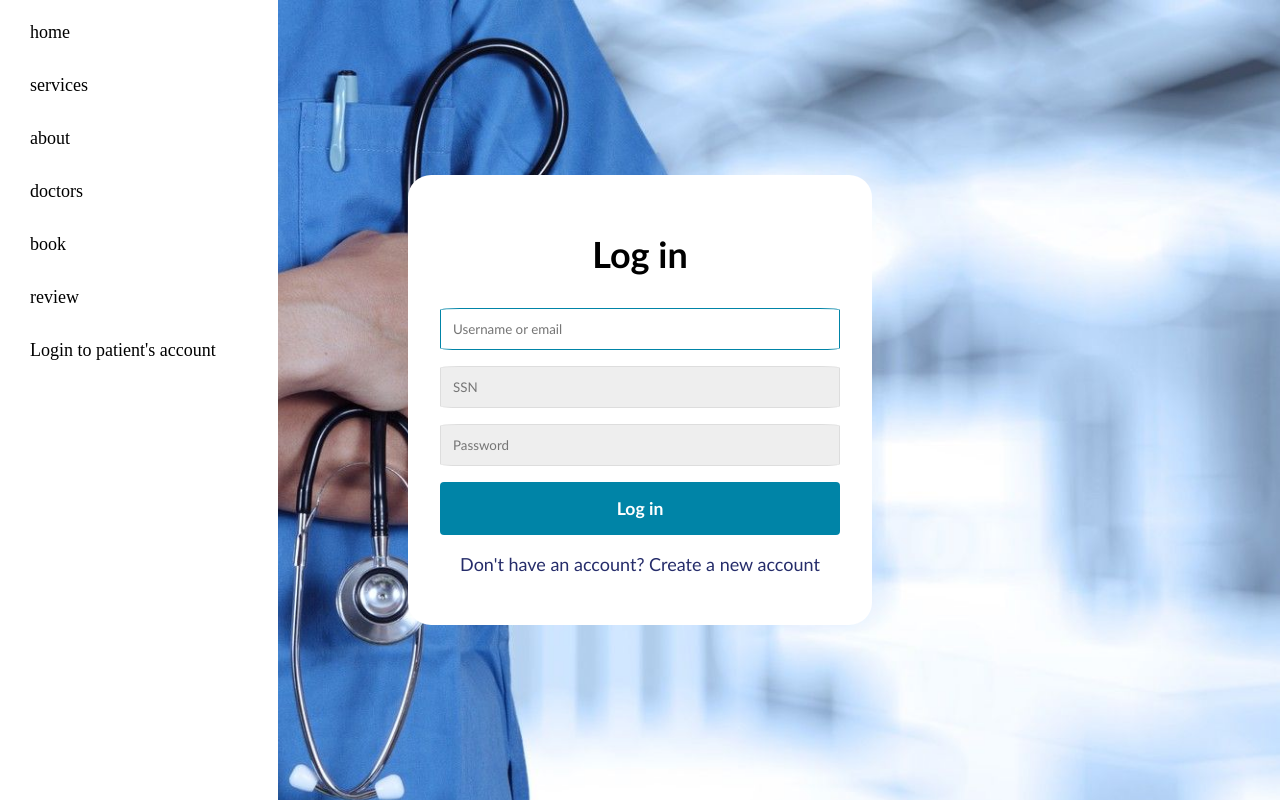
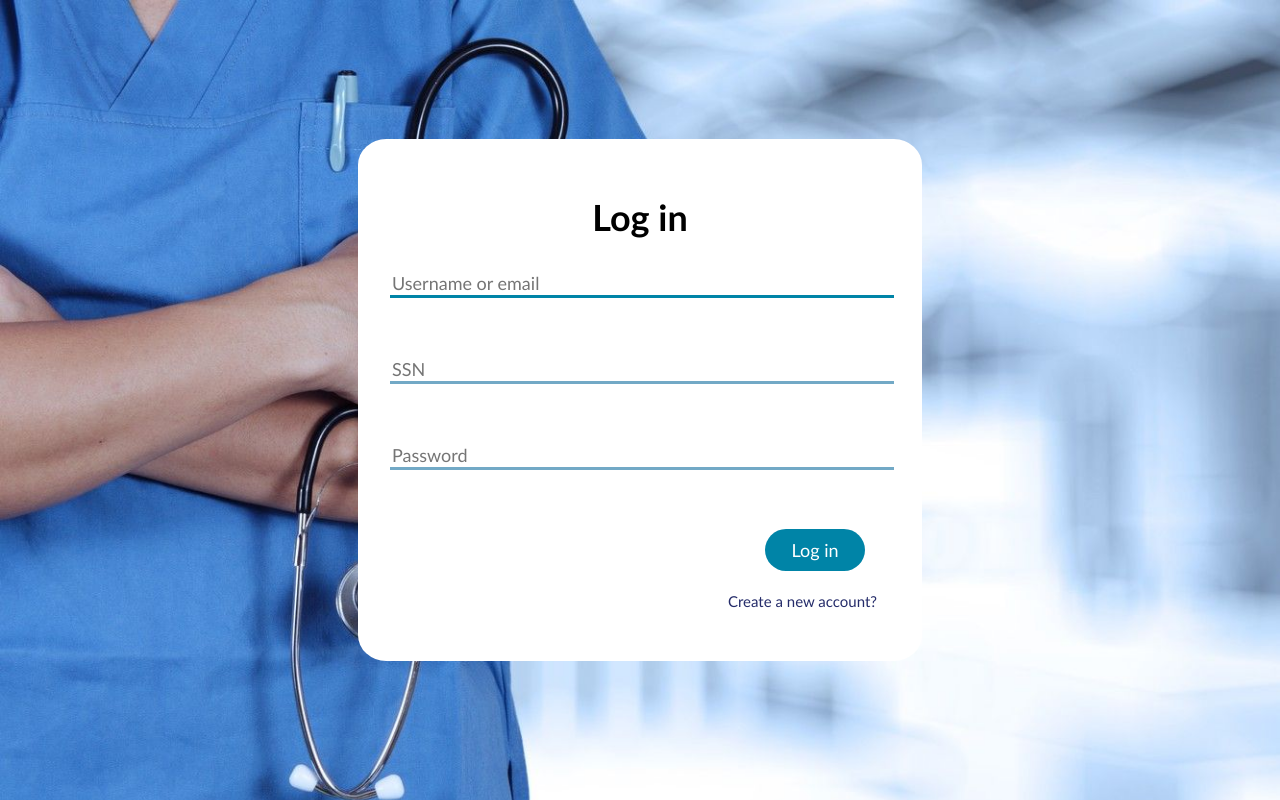
Before and after one commit to AnasHoneini/COE418_DB_Project, a Flask app: page /login in a window 1280 px wide. Run offline with Flask 2, Linux system fonts and the light colour scheme.

Commit message:
changes to forms

```diff
--- a/Server/app/static/css/form.css
+++ b/Server/app/static/css/form.css
@@ -6,8 +6,6 @@ body {
     --color-primary: #0084a7;
     --color-primary-dark:  #0a234c;
     --color-secondary: #72a9c6;
-    --color-error: #cc3333;
-    --color-success: #4bb544;
     --border-radius: 5% ;
 
 
@@ -22,8 +20,8 @@ body {
 }
 
 .container {
-    width: 400px;
-    max-width: 400px;
+    width: 500px;
+    max-width: 500px;
     margin: 1rem;
     padding: 2rem;
     border-radius: 5%;
@@ -40,8 +38,6 @@ body {
     display: none;
 }
 
-
-
 .title {
     margin-bottom: 2rem;
     text-align: center;
@@ -50,22 +46,15 @@ body {
 .message {
     margin-bottom: 1rem;
     text-align: center;
-
-}
-
-.message--success {
-    color:#4bb544;
-}
-
-.message--error {
-    color:  #cc3333;
 }
 
 .input-group {
     margin-bottom: 1rem;
+    height: 70px;
 }
 
 .input {
+    /*
     display: block;
     width: 100%;
     padding: 0.75rem;
@@ -74,40 +63,44 @@ body {
     border: 1px solid #dddddd;
     outline: none;
     background: #eeeeee;
-    transition: background 0.2s, border-color 0.2s;
+    transition: background 0.2s, border-color 0.2s;*/
+    outline: none;
+    background-color: transparent;
+    border: none;
+    font-size: large;
+    border-bottom: 3px solid var(--color-secondary);
+    width: 50%;
+    position: relative;
+    bottom: 0px;
+    width: 100%
+
+
 }
 
 .input:focus {
     border-color:var(--color-primary);
-    background: #ffffff;
-}
-
-.input--error {
-    color: #cc3333;
-    border-color:  #cc3333;
-}
-
-.input-error-message {
-    margin-top: 0.5rem;
-    font-size: 0.85rem;
-    color:  #cc3333;
+    color: white;
 }
 
 .button {
-    width: 100%;
-    padding: 1rem 2rem;
-    font-weight: bold;
-    font-size: 1.1rem;
+    width: 100px;
+    font-weight: 500;
+    width: 100px;
+    font-size: large;
+    border: none;
+    border-radius: 30px;
+    margin-left: 75%;
+    padding: 10px;
     color: #ffffff;
-    border: none;
-    border-radius: 4px;
-    outline: none;
     cursor: pointer;
-    background: var(--color-primary);
+    background-color: var(--color-primary);
+    border:none;
+    transform: translate(0px, 0px);
 }
 
 .button:hover {
-    background: car(--color-secondary);
+    box-shadow: 0px 8px 15px -10px var(--color-secondary);
+    transform: translate(0px, -3px);
 }
 
 .button:active {
@@ -122,6 +115,8 @@ body {
     color: #252c6a;
     text-decoration: none;
     cursor: pointer;
+    font-size: 15px;
+    margin-left: 65%;
 }
 
 .link:hover {
--- a/Server/app/templates/public/templates/booking.html
+++ b/Server/app/templates/public/templates/booking.html
@@ -8,9 +8,6 @@
 </head>
 
 <body>
-    {% include "/public/templates/base/sidebar.html" %}
-
-    {% block content %} {% endblock %}
     <div class= "container" >
         <form class="form" id="book" method="POST">
             <h1 class="title">Book Appointment</h1>
--- a/Server/app/templates/public/templates/booking_room.html
+++ b/Server/app/templates/public/templates/booking_room.html
@@ -8,9 +8,6 @@
 </head>
 
 <body>
-    {% include "/public/templates/base/sidebar.html" %}
-
-    {% block content %} {% endblock %}
     <div class= "container" >
         <form class="form" id="book">
             <h1 class="title">Book Room</h1>
@@ -53,5 +50,6 @@
                 <a class="link" href="./" id="linkbookroom">Book a room?</a>
             </p>
         </form>
-
+    </div>
 </body>
+</html>
--- a/Server/app/templates/public/templates/login.html
+++ b/Server/app/templates/public/templates/login.html
@@ -1,51 +1,64 @@
 <!DOCTYPE html>
 <html lang="eng">
   <head>
-        <meta charset="UTF-8">
-    <meta http-equiv="X-UA-Compatible" content="IE=edge">
-    <meta name="viewport" content="width=device-width, initial-scale=1.0">
-        <title>Login Form </title>
-        <link rel="stylesheet" href="{{ url_for('static', filename='css/form.css') }}">
+    <meta charset="UTF-8" />
+    <meta http-equiv="X-UA-Compatible" content="IE=edge" />
+    <meta name="viewport" content="width=device-width, initial-scale=1.0" />
+    <title>Login Form</title>
+    <link
+      rel="stylesheet"
+      href="{{ url_for('static', filename='css/form.css') }}"
+    />
   </head>
   <body>
-        {% include "/public/templates/base/sidebar.html" %}
-
-        {% block content %} {% endblock %}
-
     <div class="container">
-        <form class="form" id="login" action = "/login" method = "POST">
+      <form class="form" id="login" action="/login" method="POST">
         <h1 class="title">Log in</h1>
-            <div class="message message--error"></div>
         <div class="input-group">
-                <input type="text" class="input" id="signupUsername" autofocus placeholder="Username or email" name= "name" >
+          <input
+            type="text"
+            class="input"
+            id="signupUsername"
+            autofocus
+            placeholder="Username or email"
+            name="name"
+          />
+        </div>
+        <div class="input-group">
+          <input
+            type="text"
+            class="input"
+            id="SSN"
+            autofocus
+            placeholder="SSN"
+            name="SSN"
+          />
           <div class="input-error-message"></div>
         </div>
         <div class="input-group">
-                <input type="text" class="input" id="SSN" autofocus placeholder="SSN" name= "SSN" >
-                <div class="input-error-message"></div>
-            </div>
-            <div class="input-group">
-                <input type="password" class="input" autofocus placeholder="Password" name = "password">
-                <div class="input-error-message"></div>
+          <input
+            type="password"
+            class="input"
+            autofocus
+            placeholder="Password"
+            name="password"
+          />
         </div>
         <button class="button" type="submit">Log in</button>
 
         <p class="text">
-                <a class="link" href="{{ url_for('signup') }}" id="linkCreateAccount">Don't have an account? Create a new account</a>
+          <a class="link" href="{{ url_for('signup') }}" id="linkCreateAccount"
+            >Create a new account?</a
+          >
         </p>
-            {% with messages = get_flashed_messages() %}
-            {% if messages %}
-                {% for msg in messages %}
+        {% with messages = get_flashed_messages() %} {% if messages %} {% for
+        msg in messages %}
 
-                    <p class="messages"> {{ msg }} </p>
+        <p class="messages">{{ msg }}</p>
 
-                {% endfor %}
-            {% endif %}
-        {% endwith%}
+        {% endfor %} {% endif %} {% endwith%}
       </form>
     </div>
-
-
 
     <script src="{{ url_for('static', filename='js/login.js') }}"></script>
   </body>
--- a/Server/db.py
+++ b/Server/db.py
@@ -2,10 +2,10 @@ import mysql.connector
 
 mydb = mysql.connector.connect(
     host="localhost",
-    port=3307,
+    port=3306,
     database='HospitalManagement',
     user="root",
-    password="Anas@1234"
+    password="1234"
 )
 
 my_cursor = mydb.cursor(buffered=True)
```
Also changed, not shown: Server/app/templates/public/templates/home.html (+6 -11 lines), Server/app/templates/public/templates/signup.html (+3 -11 lines), test/base.css (deleted, +0 -219 lines). Lines whose indentation alone changed are shown as unchanged.
